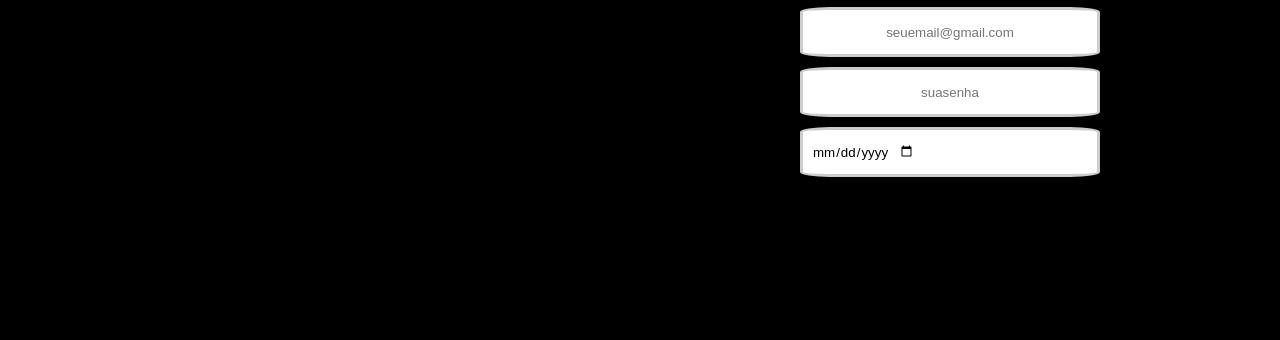
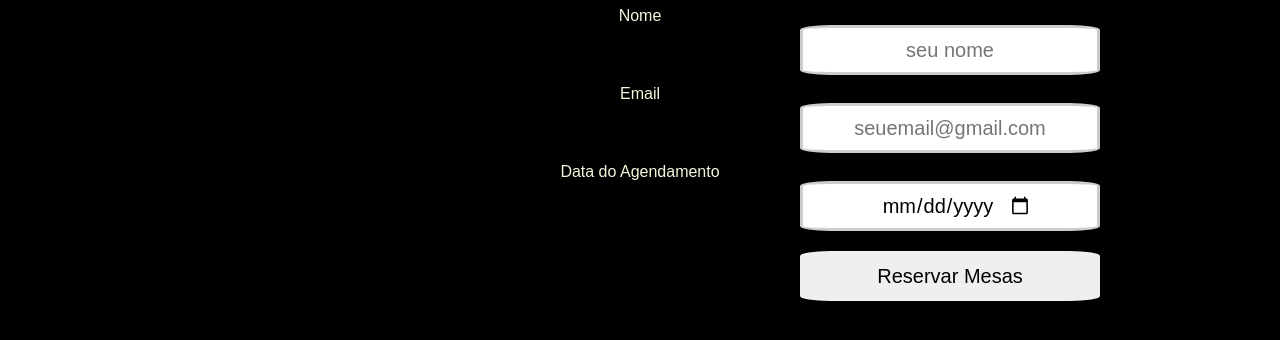
Before and after one commit to h7-porto/trabalho-2.0, a plain HTML site: page cadastro.html in a window 1280 px wide. Shown: the part 240-580 px from the top of the page. Drawn offline with Linux system fonts and the light colour scheme.

Commit message:
modified:   cadastro.css 	modified:   cadastro.html 	new file:   cadastro.js

```diff
--- a/cadastro.css
+++ b/cadastro.css
@@ -115,5 +115,23 @@ html{
     top: 210px;
     right: -800px;
     text-align: center;
+    justify-content: center;
     border: 3px solid #ccc;
+    font-size:20px;
  }
+ .entrar{
+    position: relative;
+    right: -800px;
+    height: 50px;
+    top: 220px;
+    width: 300px;
+    font-size: 20px;
+    border-radius: 10%;
+ }
+ .p1, .p2, .p3{
+    color: beige;
+    display: flex;
+    justify-content: center;
+    position: relative;
+    top: 210px;
+ }
--- a/cadastro.html
+++ b/cadastro.html
@@ -30,8 +30,13 @@
         </div>
     </header>
     <h1 class="black">AGENDAMENTO</h1>
+    <p class="p1">Nome</p>
+    <input class="m1" type="text" placeholder="seu nome">
+    <p class="p2">Email</p>
     <input class="m1" type="email" placeholder="seuemail@gmail.com">
-    <input class="m1" type="password" placeholder="suasenha">
+    <p class="p3">Data do Agendamento</p>
     <input class="m1" type="date">
+    <button class="entrar">Reservar Mesas</button>
+    <script src="cadastro.js"></script>
 </body>
 </html>
```
Also changed, not shown: cadastro.js (added).
